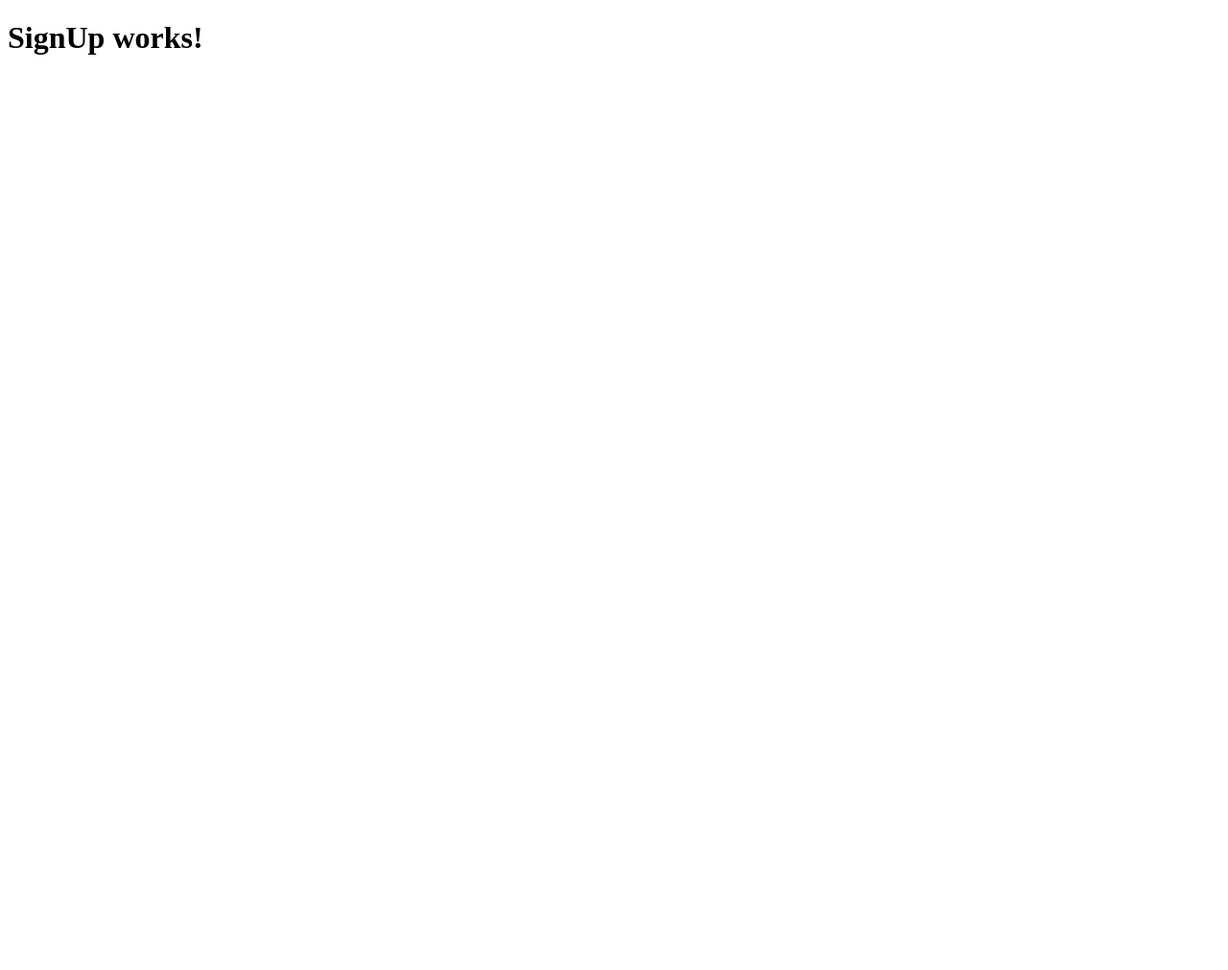
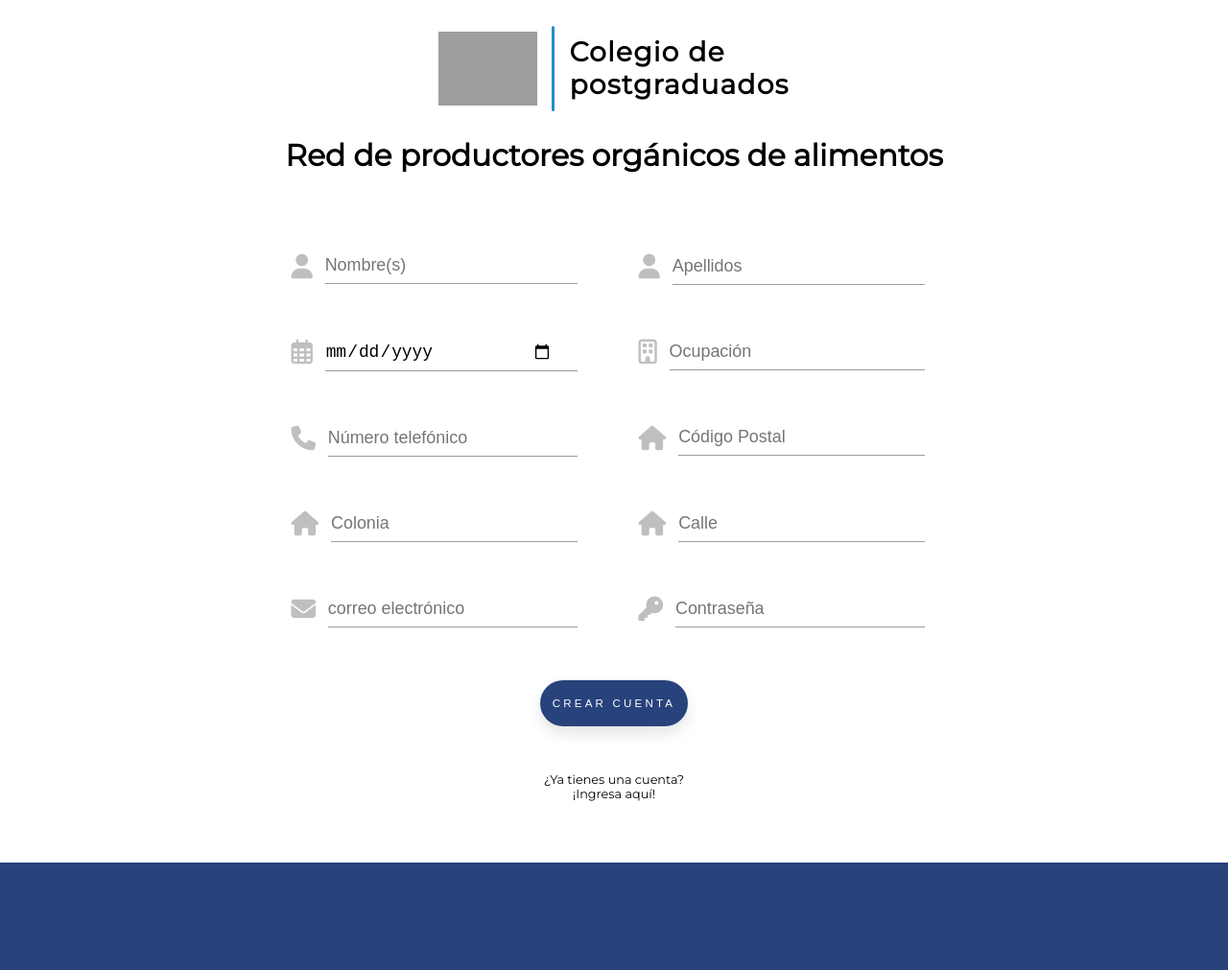
Before and after one commit to ZukiGA/login-colpos, a plain HTML site: page src/screens/signup.html in a window 1280 px wide. Shown: the whole page at 96% size. Before the commit the page ends 800 px from the top, so only its background shows below. Drawn offline with Linux system fonts and the light colour scheme; grey boxes are pictures that could not be loaded.

Commit message:
Front end pantalla sing up terminado Closes #2

```diff
--- a/src/screens/signup.html
+++ b/src/screens/signup.html
@@ -4,9 +4,86 @@
     <meta charset="UTF-8">
     <meta http-equiv="X-UA-Compatible" content="IE=edge">
     <meta name="viewport" content="width=device-width, initial-scale=1.0">
-    <title>Document</title>
+    <title>Iniciar sesión</title>
+    <link rel="icon" href="https://firebasestorage.googleapis.com/v0/b/login-colpos.appspot.com/o/colpos.png?alt=media&token=2950ed6f-9e6e-413b-afa4-fd2a9ff6649a">
+    <link href='https://fonts.googleapis.com/css?family=Montserrat' rel='stylesheet'>
+    <link rel="stylesheet" href="../styles/style.css">
+    <link rel="stylesheet" href="../styles/signup.css">
+
+    <style>
+
+    </style>
 </head>
 <body>
-    <h1>SignUp works!</h1>
+    <div class="logo-colpos">
+        <img src="https://firebasestorage.googleapis.com/v0/b/login-colpos.appspot.com/o/colpos.png?alt=media&token=2950ed6f-9e6e-413b-afa4-fd2a9ff6649a" alt="colpos" id="image-colpos">
+        <div class="vertical-line" > </div>
+        <h4>
+            Colegio de <br> postgraduados
+        </h4>
+    </div>
+
+    <h1>Red de productores orgánicos de alimentos</h1>
+
+    <form class="input-container" action="home.html">
+        <div class = "input-container-signup">
+            <div class = "signup">
+                <div class="login-input">
+                    <i class="fas fa-user"></i>
+                    <input type="text" name="nombre" placeholder="Nombre(s)" id="nombreUsuario">
+                </div>
+                <div class="login-input">
+                    <i class="far fa-calendar-alt"></i>
+                    <input type="date" name="fechaNacimiento" placeholder="Fecha de nacimiento" id="fechaNacimientoUsuario">
+                </div>
+                <div class="login-input">
+                    <i class="fas fa-phone"></i>
+                    <input type="text" name="numeroTelefonico" placeholder="Número telefónico" id="numeroTelefonicoUsuario">
+                </div>
+                <div class="login-input">
+                    <i class="fas fa-home"></i>
+                    <input type="text" name="colonia" placeholder="Colonia" id="coloniaUsuario">
+                </div>
+                <div class="login-input">
+                    <i class="fas fa-envelope"></i>
+                    <input type="email" name="email" placeholder="correo electrónico" id="emailUsuario">
+                </div>
+            </div>
+            <div class = "signup">
+                <div class="login-input">
+                    <i class="fas fa-user"></i>
+                    <input type="text" name="apellido" placeholder="Apellidos" id="apellidoUsuario">
+                </div>
+                <div class="login-input">
+                    <i class="far fa-building"></i>
+                    <input type="text" name="ocupacion" placeholder="Ocupación" id="ocupacionUsuario">
+                </div>
+                <div class="login-input">
+                    <i class="fas fa-home"></i>
+                    <input type="text" name="codigoPostal" placeholder="Código Postal" id="codigoPostalUsuario">
+                </div>
+                <div class="login-input">
+                    <i class="fas fa-home"></i>
+                    <input type="text" name="calle" placeholder="Calle" id="calleUsuario">
+                </div>
+                <div class="login-input">
+                    <i class="fa fa-key"></i>
+                    <input type="password" name="password" placeholder="Contraseña" id="passwordUsuario">
+                </div>
+            </div>
+        </div>
+        <button type="submit">Crear cuenta</button>
+        <p> <a href="../../../index.html">
+            ¿Ya tienes una cuenta?  <br> ¡Ingresa aquí!
+        </a> </p>
+
+    </form>
+
+    <footer class="footer-signup">
+
+    </footer>
+
+    <script src="src/scripts/script.js"></script>
+    <script src="https://kit.fontawesome.com/4733ad110e.js" crossorigin="anonymous"></script>
 </body>
 </html>
--- /dev/null
+++ b/src/styles/signup.css
@@ -0,0 +1,22 @@
+.input-container-signup {
+    display: flex;
+    flex-direction: row;
+    justify-content: center;
+    align-items: center;
+    margin-top: 1vh;
+}
+
+.signup{
+    display: flex;
+    flex-direction: column;
+    justify-content: center;
+    align-items: left;
+    margin-right: 2vw;
+    margin-left: 2vw;
+}
+
+.footer-signup{
+    width: 100%;
+    height: 14vh;
+    background: #28427B;
+}
--- a/src/styles/style.css
+++ b/src/styles/style.css
@@ -5,7 +5,7 @@ body, html {
     font-size: 1vw;
     font-family: 'Montserrat';
     margin: 0;
-    overflow: hidden;
+    /*overflow: hidden;*/
 }
 
 h1 {
```
